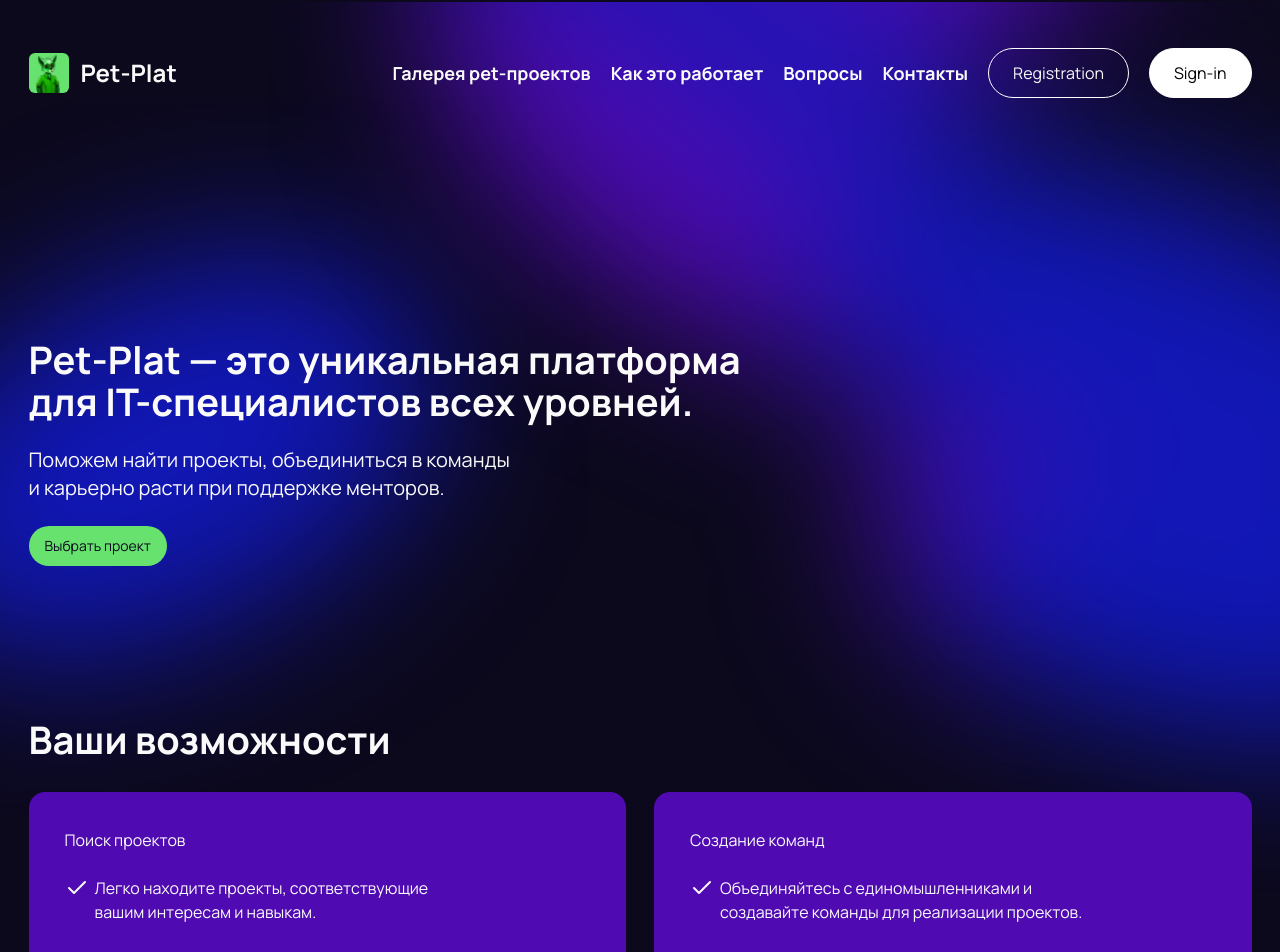
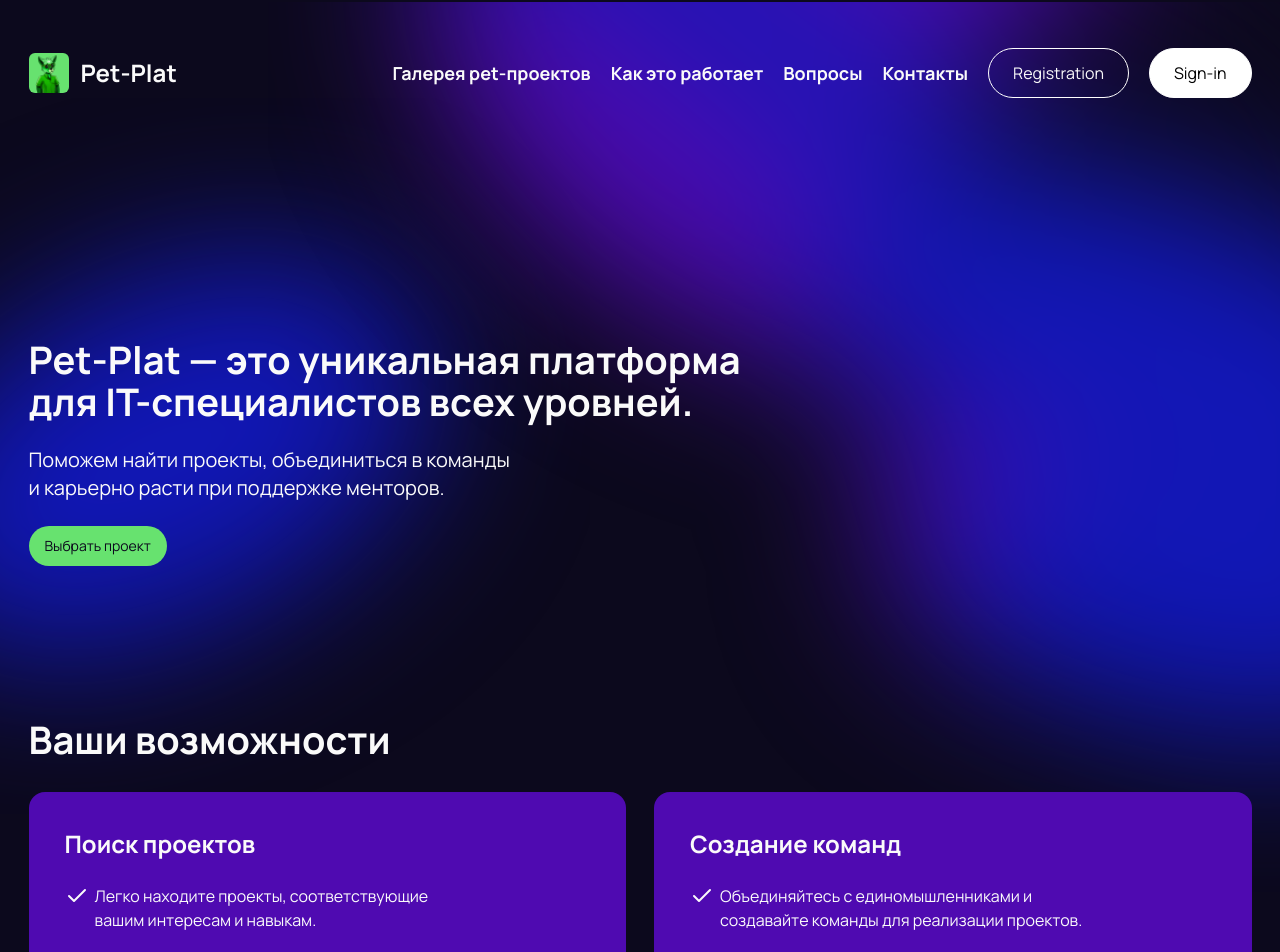
Before and after one commit to Pet-Plat/Pet-Platform-Front, a React (Vite) app: page / in a window 1280 px wide. Shown: the top 952 px of the page. Built offline with nearby package versions, Linux system fonts and the light colour scheme.

Commit message:
fix: h3 global style

```diff
--- a/src/styles/globals.css
+++ b/src/styles/globals.css
@@ -94,6 +94,9 @@
   h2 {
     @apply font-bold text-3xl sm:text-4xl mb-8;
   }
+  h3 {
+    @apply font-bold lg:text-2xl text-base;
+  }
   p {
     @apply font-light lg:text-xl text-lg;
   }
```
